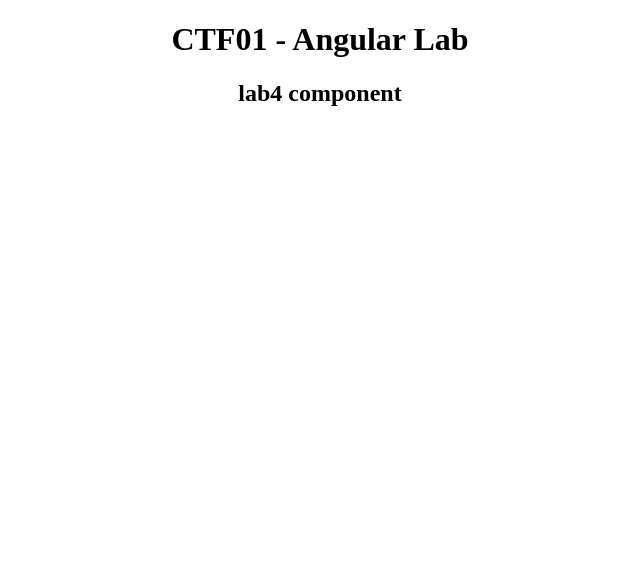
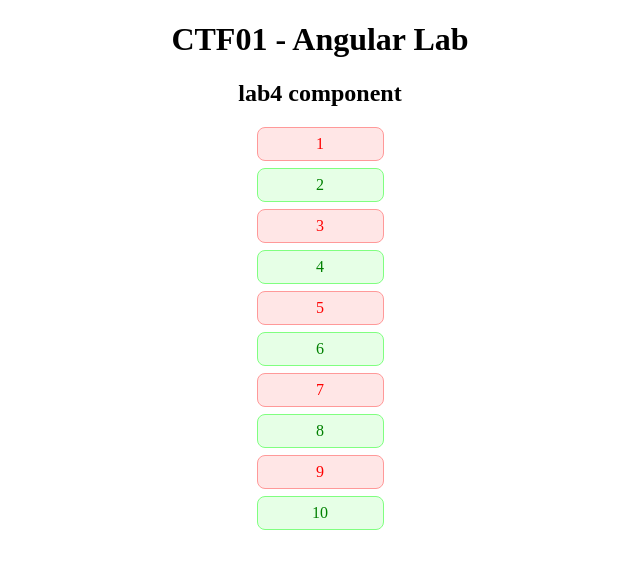
Before and after one commit to kritdev/angular_lab, an Angular app: page / in a window 1280 px wide. Shown: the top 568 px of the page, without its empty margins (320-960 px from the left). Built offline with nearby package versions, Linux system fonts and the light colour scheme.

Commit message:
lab04 - implement <p>

```diff
--- a/src/app/lab4/lab4.component.css
+++ b/src/app/lab4/lab4.component.css
@@ -0,0 +1,18 @@
+.number-even, .number-odd {
+  border: 1px solid gray;
+  border-radius: 8px;
+  width: 125px;
+  height: 25px;
+  margin: 7px auto;
+  padding-top: 7px;
+}
+.number-even {
+  color: green;
+  background-color: #e6ffe6;
+  border-color: #80ff80;
+}
+.number-odd {
+  color: red;
+  background-color: #ffe6e6;
+  border-color: #ff9999;
+}
--- a/src/app/lab4/lab4.component.html
+++ b/src/app/lab4/lab4.component.html
@@ -1,3 +1,7 @@
 <div>
   <h2>lab4 component</h2>
+  <p *ngFor="let item of items"
+    [ngClass]="{'number-even': isEven(item), 'number-odd': !isEven(item)}">
+    {{item}}
+  </p>
 </div>
--- a/src/app/lab4/lab4.component.ts
+++ b/src/app/lab4/lab4.component.ts
@@ -5,4 +5,11 @@ import { Component } from '@angular/core';
   templateUrl: './lab4.component.html',
   styleUrls: ['./lab4.component.css']
 })
-export class Lab4Component {}
+export class Lab4Component {
+  items = [1, 2, 3, 4, 5, 6, 7, 8, 9, 10];
+  constructor() {}
+
+  isEven(item) {
+    return item % 2 === 0;
+  }
+}
```
